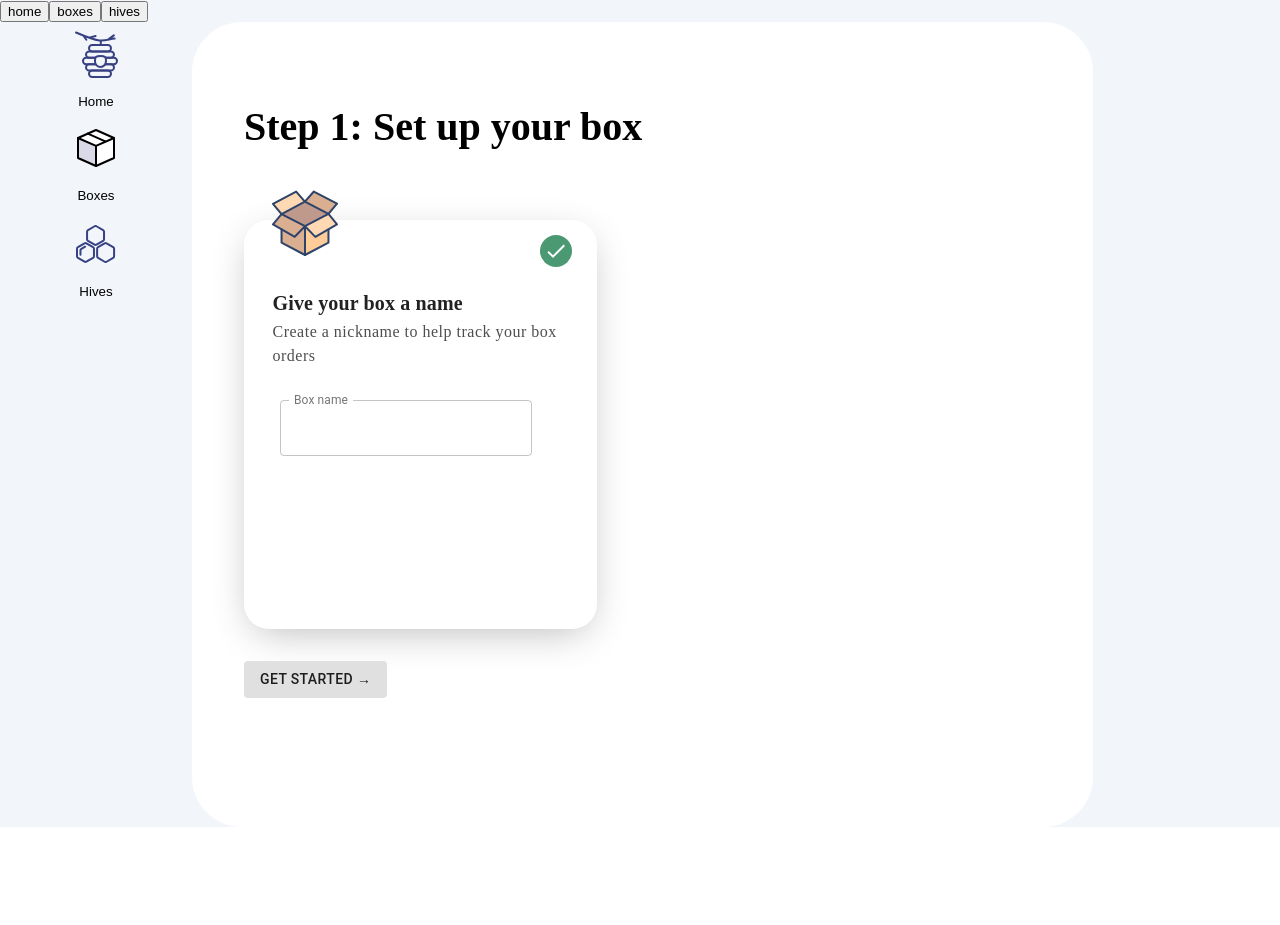
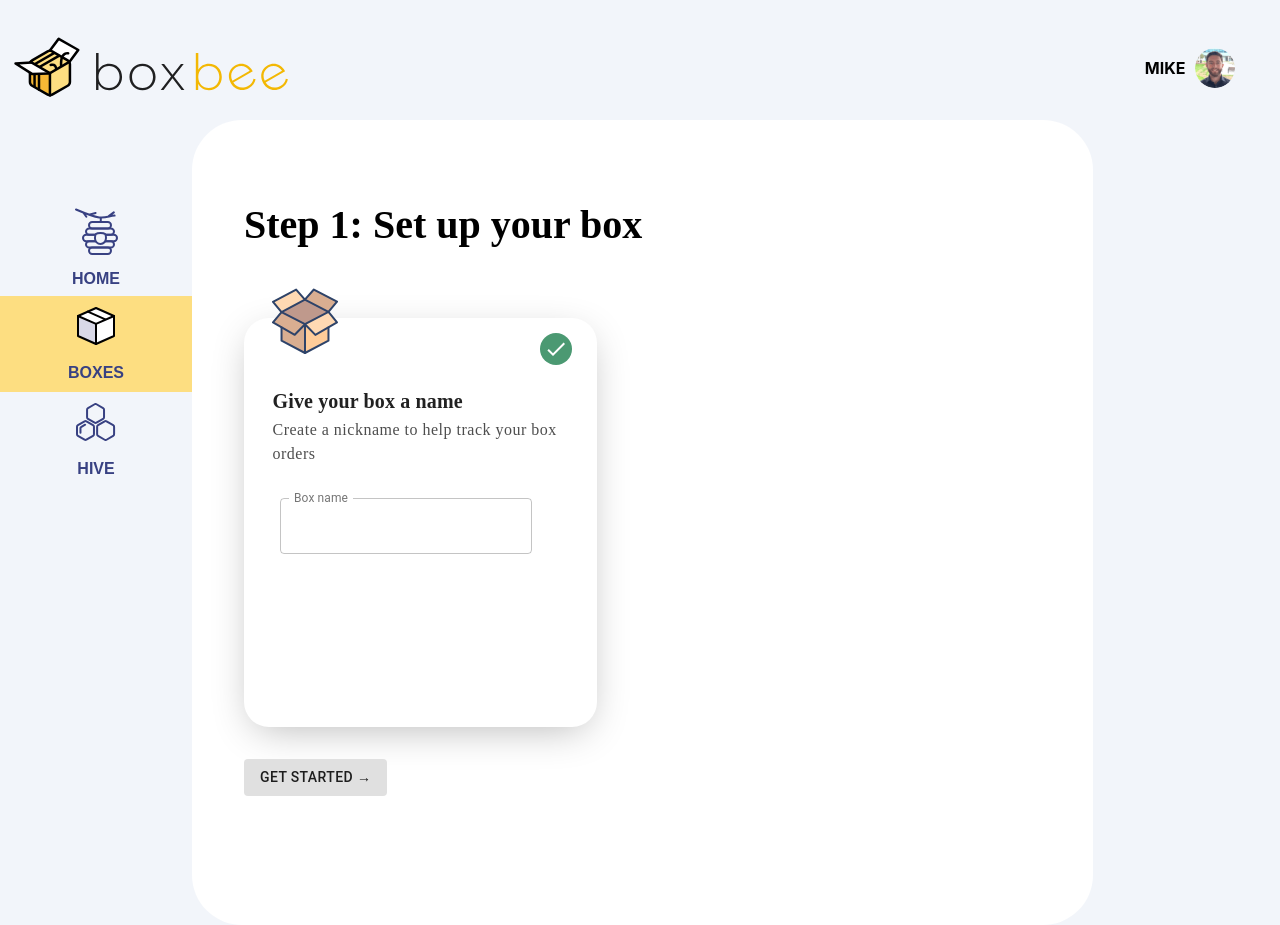
Before and after one commit to robertocandales/boxbee, a React (Create React App) app: page /boxes in a window 1280 px wide. Before the commit the page ends 827 px from the top, so only its background shows below. Built offline with nearby package versions, Linux system fonts and the light colour scheme.

Commit message:
side bar done

```diff
--- a/src/config/theme.js
+++ b/src/config/theme.js
@@ -10,7 +10,7 @@ export const MIN_8K_WIDTH = 7680;
 export const colors = {
   GOLD: '#fdde81',
   BLACK: '#000000',
-  WHITEGRAY: '#fafafa',
+  DUSK: '#384182',
   GRAY: '#f2f5fa',
   SOFTGRAY: '#e8e8e8',
   MIDDLEGRAY: '#8B8B8B',
--- a/src/container/Container.js
+++ b/src/container/Container.js
@@ -1,38 +1,59 @@
 import React from 'react';
 import { useHistory, useLocation } from 'react-router';
+import { Avatar } from '@material-ui/core';
 
 //styles
-import { Wrapper, TopContent, LeftContent, FlexDivider, Img, WraperButton } from './styles';
+import {
+  Wrapper,
+  TopContent,
+  LeftContent,
+  FlexDivider,
+  Img,
+  WraperButton,
+  Title,
+  WraperProfile,
+} from './styles';
+import { colors } from '../config/theme';
 
 //assets
 import iconHome from './assets/icon-home.svg';
 import iconBoxes from './assets/icon-boxes.svg';
 import iconHives from './assets/icon-hive.svg';
+import iconBoxbee from './assets/boxbee-logo.svg';
+import profileImage from './assets/profile-image1.png';
 
 const Container = ({ children }) => {
   const history = useHistory();
   const location = useLocation();
-  console.log(location.pathname);
+
   return (
     <Wrapper>
       <TopContent>
-        <button onClick={() => history.push('/home')}>home</button>
-        <button onClick={() => history.push('/boxes')}>boxes</button>
-        <button onClick={() => history.push('/hives')}>hives</button>
+        <Img src={iconBoxbee} alt='iconBoxbee' />
+        <WraperProfile>
+          <Title color={colors.BLACK}>Mike</Title>
+          <Avatar alt='Remy Sharp' src={profileImage} />
+        </WraperProfile>
       </TopContent>
       <FlexDivider>
         <LeftContent>
-          <WraperButton onClick={() => history.push('/home')}>
+          <WraperButton
+            backgroundColor={location.pathname === '/home' ? colors.GOLD : 'unset'}
+            onClick={() => history.push('/home')}>
             <Img src={iconHome} alt='iconHome' />
-            <div>Home</div>
+            <Title>Home</Title>
           </WraperButton>
-          <WraperButton onClick={() => history.push('/boxes')}>
+          <WraperButton
+            onClick={() => history.push('/boxes')}
+            backgroundColor={location.pathname === '/boxes' ? colors.GOLD : 'unset'}>
             <Img src={iconBoxes} alt='iconHome' />
-            <div>Boxes</div>
+            <Title>Boxes</Title>
           </WraperButton>
-          <WraperButton onClick={() => history.push('/hives')}>
+          <WraperButton
+            onClick={() => history.push('/hives')}
+            backgroundColor={location.pathname === '/hives' ? colors.GOLD : 'unset'}>
             <Img src={iconHives} alt='iconHome' />
-            <div>Hives</div>
+            <Title>Hive</Title>
           </WraperButton>
         </LeftContent>
         <div>{children}</div>
--- a/src/container/styles.js
+++ b/src/container/styles.js
@@ -1,5 +1,4 @@
 import styled from 'styled-components';
-import { Link } from 'react-router-dom';
 import { colors } from '../config/theme';
 
 export const Wrapper = styled.div`
@@ -19,12 +18,17 @@ export const FlexDivider = styled.div`
 export const TopContent = styled.div`
   background-color: ${colors.GRAY};
   height: 15vh;
+  display: flex;
+  align-items: center;
+  justify-content: space-between;
+  padding: 25px 40px 10px 0px;
 `;
 
 export const LeftContent = styled.div`
   background-color: ${colors.GRAY};
   display: flex;
   flex-direction: column;
+  margin-top: 80px;
 `;
 
 export const WraperButton = styled.button`
@@ -35,8 +39,21 @@ export const WraperButton = styled.button`
   border: none;
   background-color: ${(props) => props.backgroundColor || colors.GRAY};
   height: 12vh;
+  box-shadow: none;
 `;
 
 export const Img = styled.img``;
 
-export const Title = styled.div``;
+export const Title = styled.div`
+  color: ${(props) => props.color || colors.DUSK};
+  font-size: ${(props) => props.fontSize || '16px'};
+  font-weight: bold;
+  text-transform: uppercase;
+`;
+
+export const WraperProfile = styled.div`
+  display: flex;
+  align-items: center;
+  justify-content: space-around;
+  width: 100px;
+`;
```
Also changed, not shown: src/container/assets/boxbee-logo.svg (added), src/container/assets/profile-image1.png (added).
